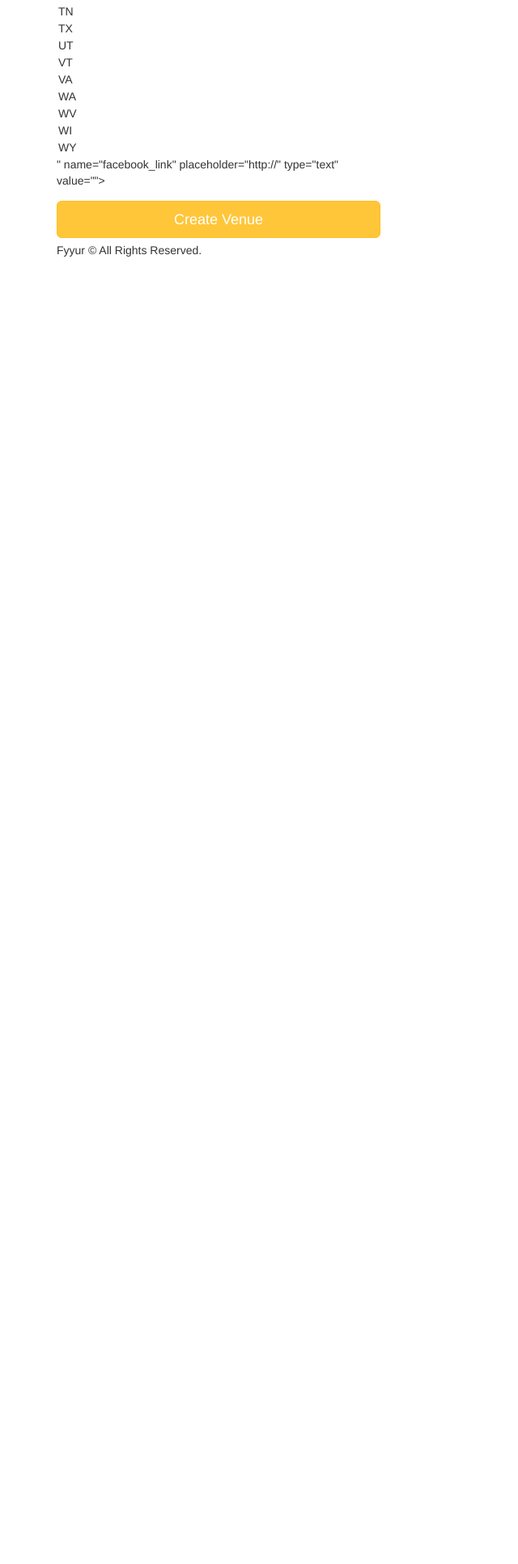
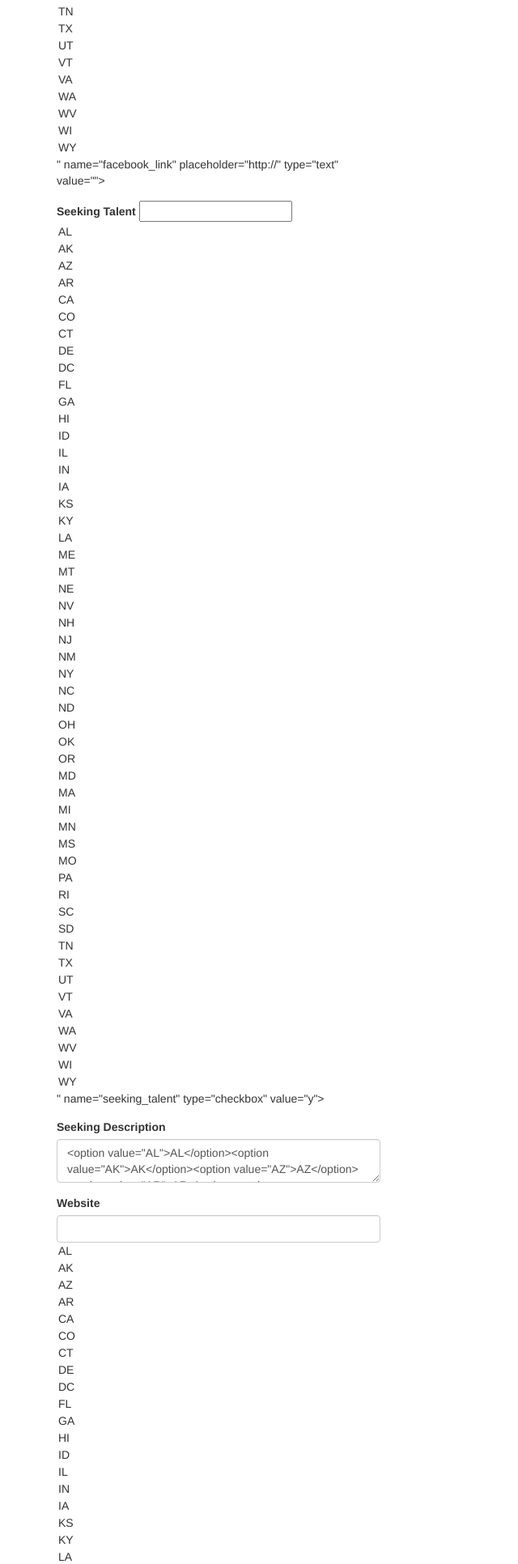
Before and after one commit to RafyAmgadBenjamin/01_fyyur, a Flask app: page /venues/create in a window 1280 px wide. Shown: the part 3047-4979 px from the top of the page at 81% size, without its empty margins (0-640 px from the left). Before the commit the page ends 3364 px from the top, so only its background shows below. Run offline with Flask 2, Linux system fonts and the light colour scheme; some libraries are stand-ins or nearby versions.

Commit message:
update the venue form with the missed fields and fixing come bugs

```diff
--- a/app.py
+++ b/app.py
@@ -46,7 +46,7 @@ class Venue(db.Model):
     facebook_link = db.Column(db.String(120))
     genres = db.Column(db.String(120))
     website = db.Column(db.String(120))
-    seeking_venue = db.Column(db.Boolean,nullable=False,default=False)
+    seeking_talent = db.Column(db.Boolean,nullable=False,default=False)
     seeking_description = db.Column(db.String(120))
     shows = db.relationship("Show", backref="venue", lazy=True)
     #Creating the one to many relation with the show class
@@ -281,6 +281,10 @@ def create_venue_submission():
     venue.phone = request.form['phone']
     venue.image_link= request.form['image_link']
     venue.facebook_link = request.form['facebook_link']
+    venue.genres = request.form['genres']
+    venue.website = request.form['website']
+    venue.seeking_talent = request.form['seeking_talent']
+    venue.seeking_description = request.form['seeking_description']
     db.session.add(venue)
     db.session.commit()
     venue_id = venue.id
@@ -495,6 +499,10 @@ def create_artist_submission():
     artist.genres= request.form['genres']
     artist.image_link=request.form['image_link']
     artist.facebook_link=request.form['facebook_link']
+    artist.seeking_venue=request.form['seeking_venue']
+    artist.website=request.form['website']
+    artist.seeking_description=request.form['seeking_description']
+
     db.session.add(artist)
     db.session.commit()
     artist_id = artist.id
--- a/forms.py
+++ b/forms.py
@@ -100,6 +100,13 @@ class VenueForm(Form):
         ],
     )
     facebook_link = StringField("facebook_link", validators=[URL()])
+    seeking_talent = BooleanField("Seeking Talent?")
+    seeking_description = TextAreaField("Seeking Description", validators=[Length(max=120)])
+    website = StringField(
+        # TODO implement enum restriction
+        "website",
+        validators=[URL()],
+    )
 
 
 class ArtistForm(Form):
--- a/templates/forms/new_venue.html
+++ b/templates/forms/new_venue.html
@@ -41,6 +41,19 @@
       <label for="genres">Facebook Link</label>
       {{ form.facebook_link(class_ = 'form-control', placeholder='http://', id=form.state, autofocus = true) }}
     </div>
+    <div class="form-group">
+      <label for="seeking-venue">Seeking Talent</label>
+      {{ form.seeking_talent( id=form.state, autofocus = true) }}
+    </div>
+    <div class="form-group">
+      <label for="seeking-description">Seeking Description</label>
+      {{ form.seeking_description(class_ = 'form-control',placeholder='Description', id=form.state, autofocus = true) }}
+    </div>
+    <div class="form-group">
+      <label for="website">Website</label>
+      {{ form.website(class_ = 'form-control',placeholder='Website', id=form.state, autofocus = true) }}
+    </div>
+
     <input type="submit" value="Create Venue" class="btn btn-primary btn-lg btn-block">
   </form>
 </div>
```
